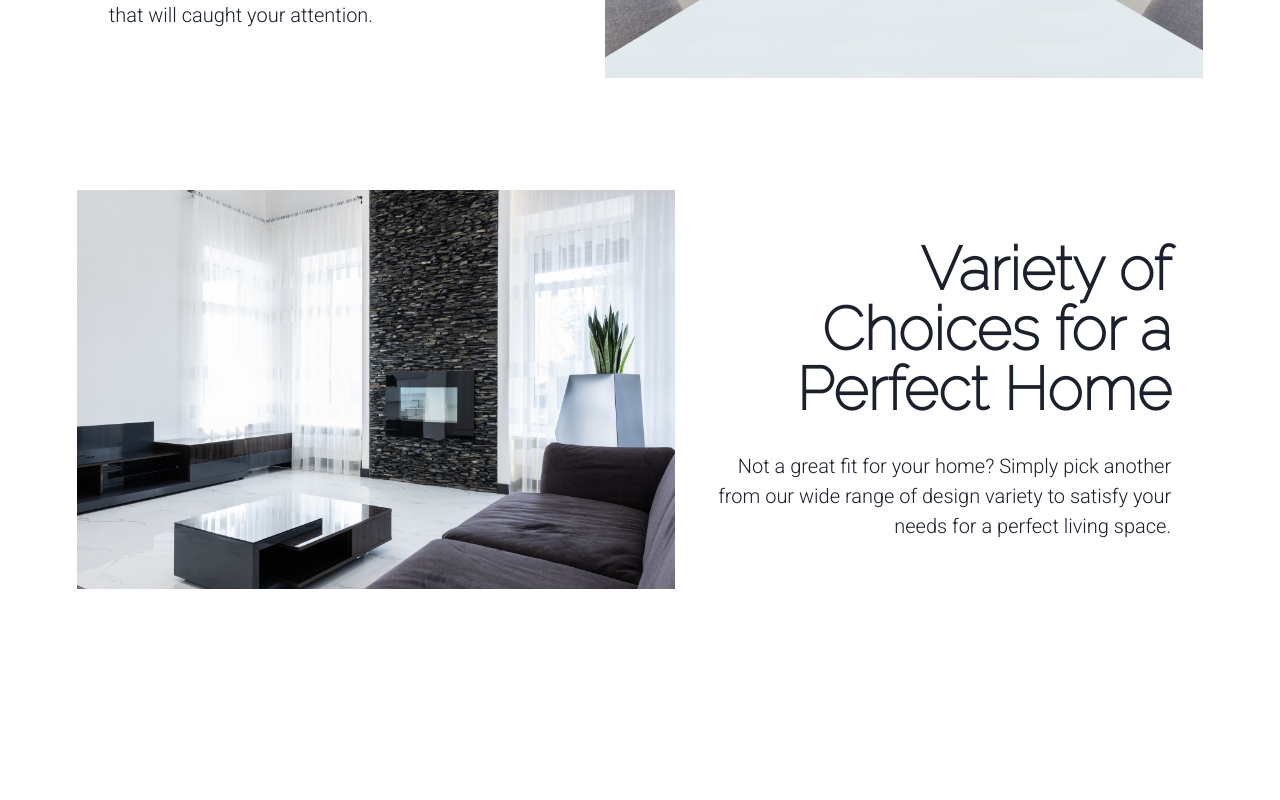
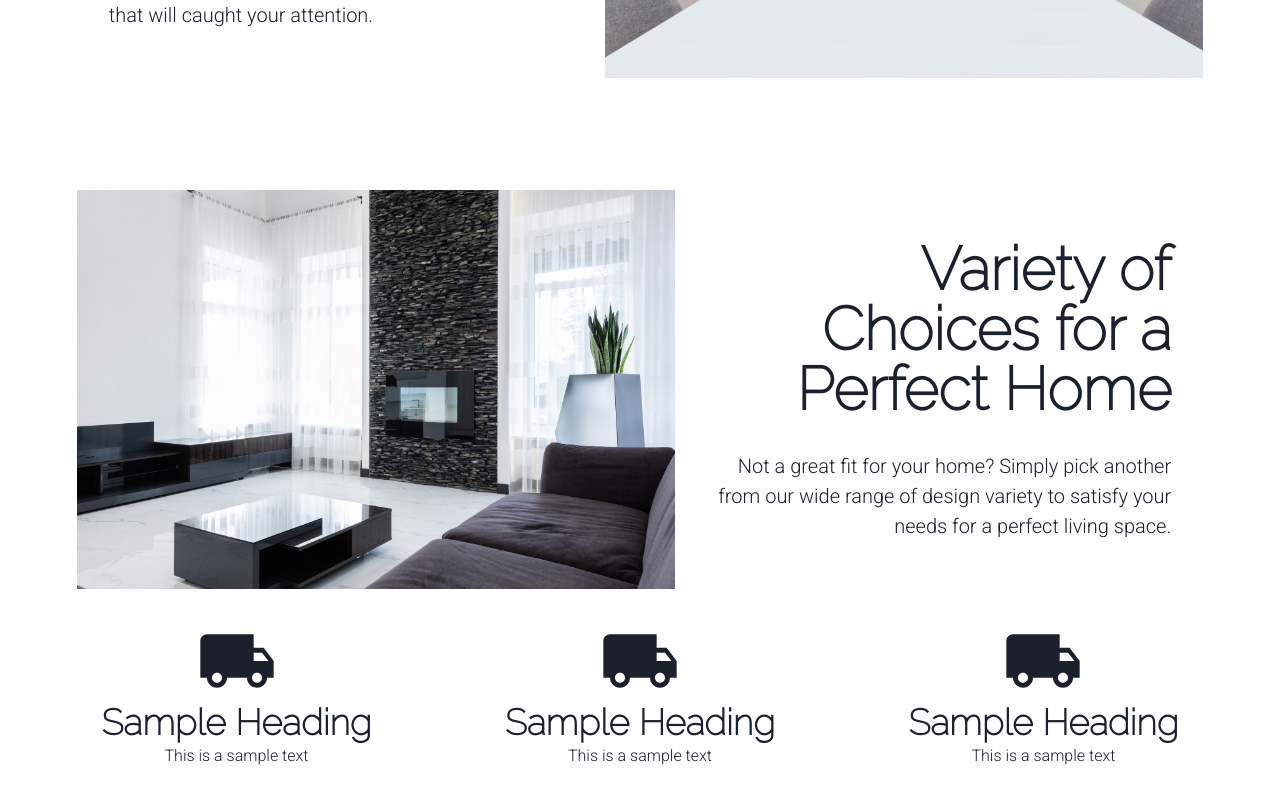
Before and after one commit to DerianMelvin/homepage-hydiv-chakra, a React (Create React App) app: page / in a window 1280 px wide. Shown: the part 1842-2642 px from the top of the page. Before the commit the page ends 2431 px from the top, so only its background shows below. Built offline with nearby package versions, Linux system fonts and the light colour scheme.

Commit message:
Create component Benefits.jsx - Import Benefits to App.js

```diff
--- a/src/App.js
+++ b/src/App.js
@@ -1,12 +1,14 @@
 import { Box } from "@chakra-ui/react";
 import Header from "./components/0-Header/Header";
 import About from './components/1-About/About'
+import Benefits from "./components/2-Benefits/Benefits";
 
 function App() {
   return (
     <Box>
       <Header />
       <About />
+      <Benefits />
     </Box>
   );
 }
--- /dev/null
+++ b/src/components/2-Benefits/Benefits.jsx
@@ -0,0 +1,26 @@
+import { Flex, Heading, Text, Icon } from "@chakra-ui/react";
+import { MdLocalShipping } from "react-icons/md";
+
+const Benefits = () => {
+  return (
+    <Flex align="center" justify="space-evenly">
+      <Flex p="2rem" direction="column" align="center">
+        <Icon as={MdLocalShipping} boxSize="5rem" />
+        <Heading as="h3">Sample Heading</Heading>
+        <Text>This is a sample text</Text>
+      </Flex>
+      <Flex p="2rem" direction="column" align="center">
+        <Icon as={MdLocalShipping} boxSize="5rem" />
+        <Heading as="h3">Sample Heading</Heading>
+        <Text>This is a sample text</Text>
+      </Flex>
+      <Flex p="2rem" direction="column" align="center">
+        <Icon as={MdLocalShipping} boxSize="5rem" />
+        <Heading as="h3">Sample Heading</Heading>
+        <Text>This is a sample text</Text>
+      </Flex>
+    </Flex>
+  );
+};
+
+export default Benefits;
```
